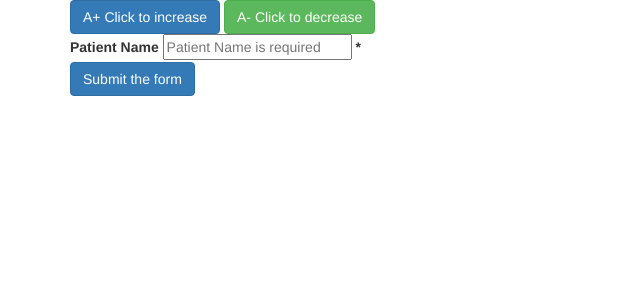
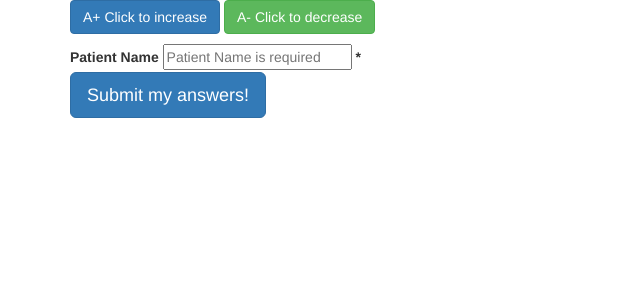
Before and after one commit to hliatuudotedu/biblesurvey, a Django app: template templates/survey/survey_display.html in a window 1280 px wide. Shown: the top 300 px of the page, without its empty margins (0-640 px from the left). Run offline with Django 3.2, Linux system fonts and the light colour scheme; the template is opened without the code that fills it, so the values that code supplies are empty; some libraries are stand-ins or nearby versions.

Commit message:
cosmetic change to survey_display.html

```diff
--- a/templates/survey/survey_display.html
+++ b/templates/survey/survey_display.html
@@ -5,16 +5,16 @@
 {% endblock %}
 
 {% block content %}
+    <div id="content">
 
-    		<div id="">
+        <p id="">
             <a href="#" id="incfont" class="btn btn-primary">A+ Click to increase</a>
             <a href="#" id="decfont" class="btn btn-success">A- Click to decrease</a>
-		</div>
+        </p>
         <form action=
                       "{% url 'survey_processing' provider_name=provider_name survey_name=survey_name %}"
               method="post">
 
-        <div id="content">
             <input type="hidden" value=
                     "{{ csrf_token }}"
                    name="csrfmiddlewaretoken">
@@ -44,11 +44,13 @@
 
             {% endfor %}
 
-            <input class="btn btn-primary text-center"
+            <p>
+            <input class="btn btn-primary btn-lg text-center"
                    type="submit"
-                   value="Submit the form"/>
+                   value="Submit my answers!"/>
+            </p>
 
+        </form>
     </div>
 
-    </form>
 {% endblock %}
```
Lines whose indentation alone changed are shown as unchanged.
